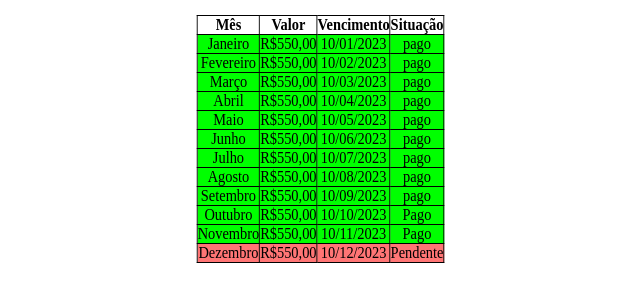
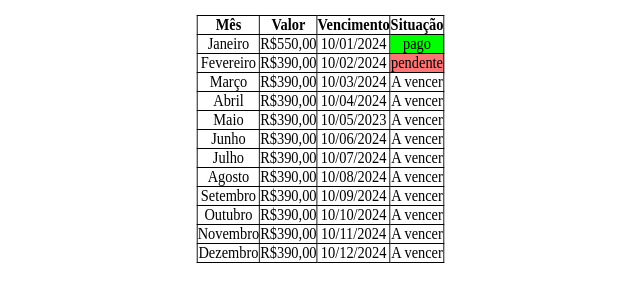
Before and after one commit to PontinhosDeLuz/1, a plain HTML site: page tabelaLuan.html in a window 1280 px wide. Shown: the whole page, without its empty margins (319-959 px from the left). Drawn offline with Linux system fonts and the light colour scheme.

Commit message:
Add files via upload

```diff
--- a/tabelaLuan.html
+++ b/tabelaLuan.html
@@ -14,78 +14,78 @@
       <th>Vencimento</th>
       <th>Situação</th>
     </tr>
-    <tr class="pago">
+    <tr >
       <td>Janeiro</td>
       <td>R$550,00</td>
-      <td>10/01/2023</td>
-      <td>pago</td>
+      <td>10/01/2024</td>
+      <td class="pago">pago</td>
     </tr>
-    <tr class="pago">
+    <tr >
       <td>Fevereiro</td>
-      <td>R$550,00</td>
-      <td>10/02/2023</td>
-      <td>pago</td>
+      <td>R$390,00</td>
+      <td>10/02/2024</td>
+      <td class="pendente">pendente</td>
     </tr>
-    <tr class="pago">
+    <tr >
       <td>Março</td>
-      <td>R$550,00</td>
-      <td>10/03/2023</td>
-      <td>pago</td>
+      <td>R$390,00</td>
+      <td>10/03/2024</td>
+      <td class="Avencer">A vencer</td>
     </tr>
-    <tr class="pago">
+    <tr >
       <td>Abril</td>
-      <td>R$550,00</td>
-      <td>10/04/2023</td>
-      <td>pago</td>
+      <td>R$390,00</td>
+      <td>10/04/2024</td>
+      <td class="Avencer">A vencer</td>
     </tr>
-    <tr class="pago">
+    <tr >
       <td>Maio</td>
-      <td>R$550,00</td>
+      <td>R$390,00</td>
       <td>10/05/2023</td>
-      <td>pago</td>
+      <td class="Avencer">A vencer</td>
     </tr>
-    <tr class="pago">
+    <tr >
       <td>Junho</td>
-      <td>R$550,00</td>
-      <td>10/06/2023</td>
-      <td>pago</td>
+      <td>R$390,00</td>
+      <td>10/06/2024</td>
+      <td class="Avencer">A vencer</td>
     </tr>
     </tr>
-    <tr class="pago">
+    <tr >
       <td>Julho</td>
-      <td>R$550,00</td>
-      <td>10/07/2023</td>
-      <td>pago</td>
+      <td>R$390,00</td>
+      <td>10/07/2024</td>
+      <td class="Avencer">A vencer</td>
     </tr>
-    <tr class="pago">
+    <tr >
       <td>Agosto</td>
-      <td>R$550,00</td>
-      <td>10/08/2023</td>
-      <td>pago</td>
+      <td>R$390,00</td>
+      <td>10/08/2024</td>
+      <td class="Avencer">A vencer</td>
     </tr>
-    <tr class="pago">
+    <tr >
       <td>Setembro</td>
-      <td>R$550,00</td>
-      <td>10/09/2023</td>
-      <td>pago</td>
+      <td>R$390,00</td>
+      <td>10/09/2024</td>
+      <td class="Avencer">A vencer</td>
     </tr>
-    <tr class="pago">
+    <tr >
       <td>Outubro</td>
-      <td>R$550,00</td>
-      <td>10/10/2023</td>
-      <td>Pago</td>
+      <td>R$390,00</td>
+      <td>10/10/2024</td>
+      <td class="Avencer">A vencer</td>
     </tr>
-    <tr class="pago">
+    <tr >
       <td>Novembro</td>
-      <td>R$550,00</td>
-      <td>10/11/2023</td>
-      <td>Pago</td>
+      <td>R$390,00</td>
+      <td>10/11/2024</td>
+      <td class="Avencer">A vencer</td>
     </tr>
-    <tr class="pendente">
+    <tr >
       <td>Dezembro</td>
-      <td>R$550,00</td>
-      <td>10/12/2023</td>
-      <td>Pendente</td>
+      <td>R$390,00</td>
+      <td>10/12/2024</td>
+      <td class="Avencer">A vencer</td>
     </tr>
 
   </table>
```
Also changed, not shown: heitor.css (+5 -3 lines), luan.html (+5 -3 lines).
